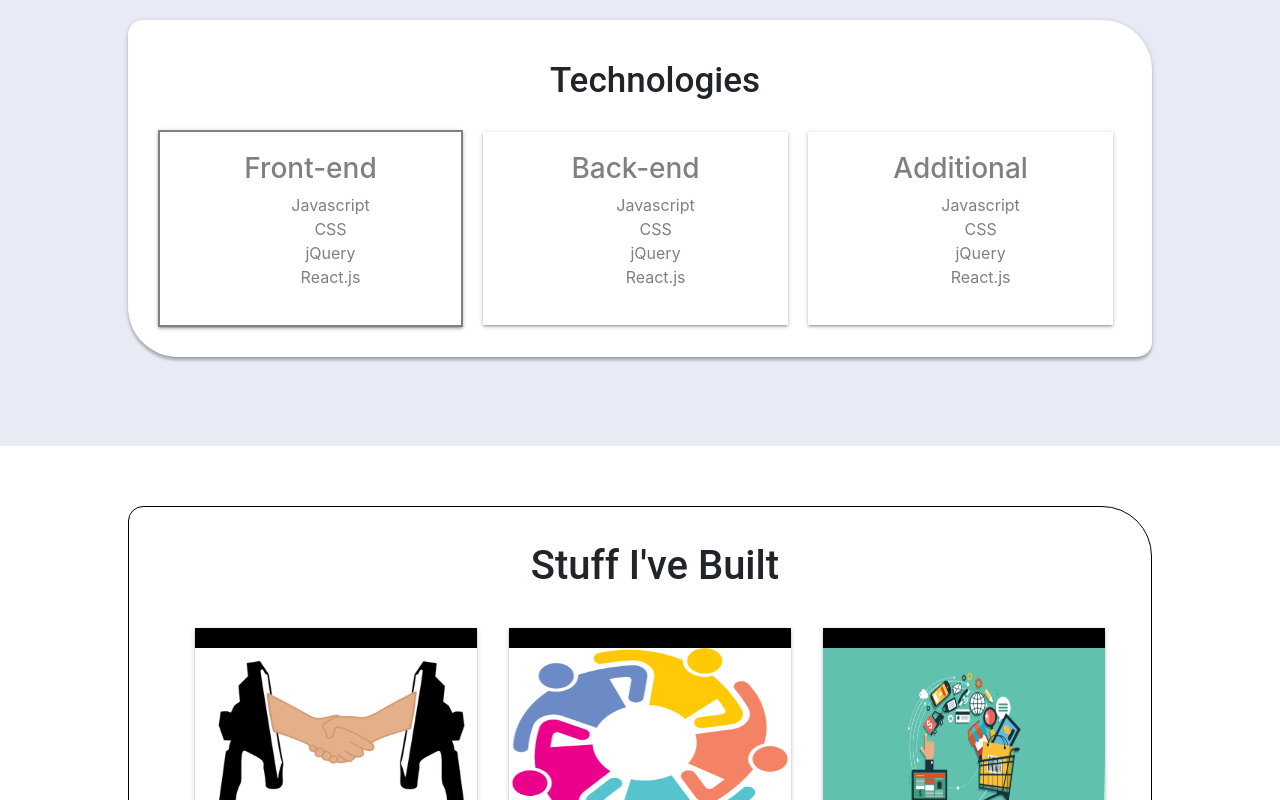
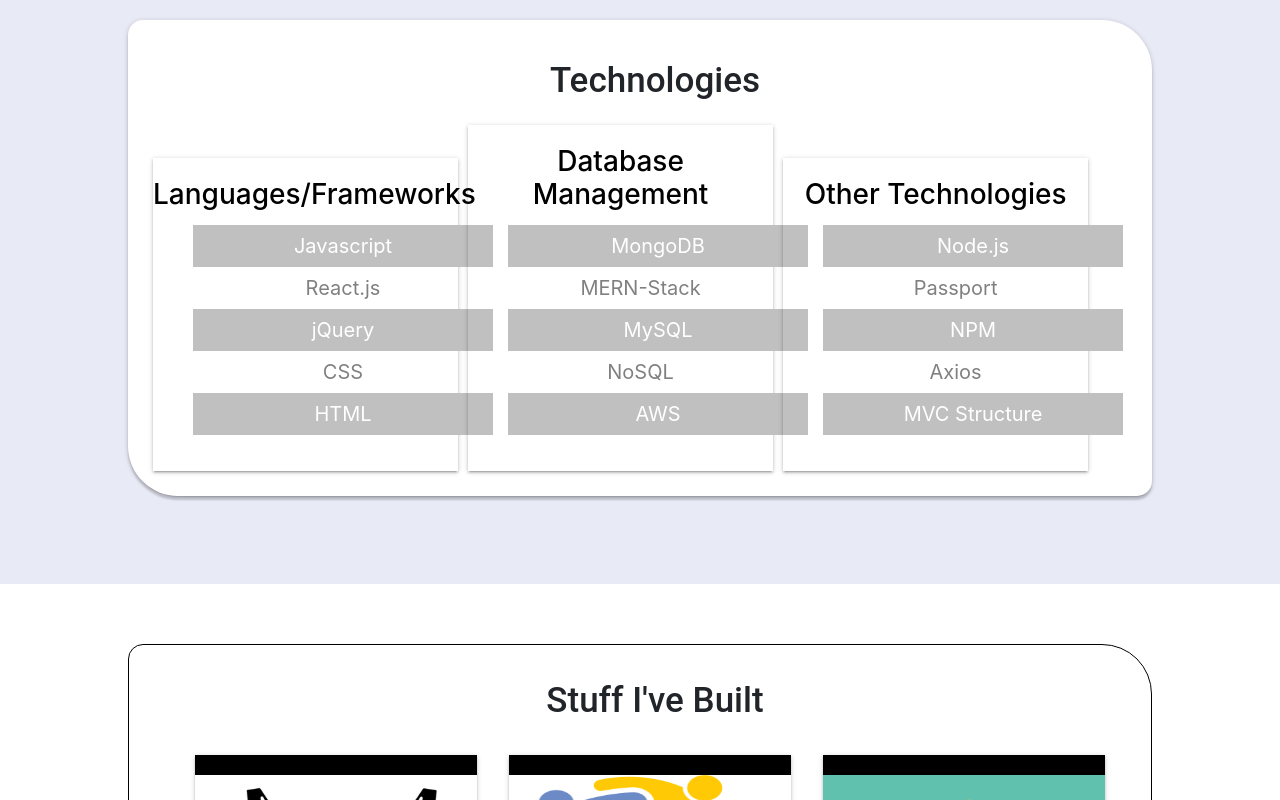
Before and after one commit to caseycling/portfolio, a React (Create React App) app in the folder client/: page / in a window 1280 px wide. Shown: the part 1200-2000 px from the top of the page. Built offline with nearby package versions, Linux system fonts and the light colour scheme; a web font is replaced by a local one.

Commit message:
Adjusting styling

```diff
--- a/client/src/components/Projects/Projects.js
+++ b/client/src/components/Projects/Projects.js
@@ -21,7 +21,7 @@
 //Styling objects
 
 let HeaderStyle = {
-    fontSize: "40px",
+    fontSize: "35px",
     fontFamily: "Roboto, sans-serif",
     paddingTop: "15px",
     marginLeft: "30px",
--- a/client/src/components/Technologies/Technologies.css
+++ b/client/src/components/Technologies/Technologies.css
@@ -8,14 +8,12 @@
     /* border: solid 1px black; */
     border-radius: 15px 50px;
     box-shadow: 0 4px 2px 0 rgba(0,0,0,0.14), 0 3px 1px -2px rgba(0,0,0,0.12), 0 1px 5px 0 rgba(0,0,0,0.2);
-
-    /* background-image: url('../../images/navbackground.jpg') */
-  }
+    }
 
   .individualContainer {
     display: inline-block;
     text-align: center;
-    margin: 10px;
+    margin: 5px;
     height: 100%;
     width: 31%;
     padding-bottom: 20px;
@@ -26,5 +24,13 @@
   }
 
   li {
+    font-size: 20px;
+    text-align: center;
+    margin-right: 0px;
+    padding-top: 6px;
+    padding-bottom: 6px;
+  }
+
+  ul {
 
   }
--- a/client/src/components/Technologies/Technologies.js
+++ b/client/src/components/Technologies/Technologies.js
@@ -15,34 +15,37 @@
                     Lorem ipsum dolor sit amet, consectetur adipisicing elit, sed do eiusmod tempor incididunt ut labore et dolore magna aliqua. Ut enim ad minim veniam, quis nostrud exercitation ullamco laboris nisi ut aliquip ex ea commodo consequat.
                     Lorem ipsum dolor sit amet, consectetur adipisicing elit, sed do eiusmod tempor incididunt ut labore et dolore magna aliqua. Ut enim ad minim veniam, quis nostrud exercitation ullamco laboris nisi ut aliquip ex ea commodo consequat.</p>
                 </div>
-                <div className="techContainer" id="technologies"style={{backgroundColor: "white"}}>
+                <div className="techContainer" id="technologies" style={{ backgroundColor: "white" }}>
                     <h2 style={HeaderStyle}>Technologies</h2>
                     <div class="content">
-                        <div className="individualContainer" >
-                            <h3>Front-end </h3>
-                            <ul style={{listStyleType: "none", textAlign: "center"}}>
-                                <li>Javascript</li>
+                        <div className="individualContainer" style={{ border: "none" }}>
+                            <h3 style={{color: "black"}}>Languages/Frameworks </h3>
+                            <ul style={{ listStyleType: "none", paddingTop: "5px", display: "inline-block" }}>
+                                <li style={{color: "white", backgroundColor: "silver", width: "300px"}}>Javascript</li>
+                                <li>React.js</li>
+                                <li style={{color: "white", backgroundColor: "silver", width: "300px"}}>jQuery</li>
                                 <li>CSS</li>
-                                <li>jQuery</li>
-                                <li>React.js</li>
+                                <li style={{color: "white", backgroundColor: "silver", width: "300px"}}>HTML</li>
                             </ul>
                         </div>
-                        <div className="individualContainer" style={{border: "none"}}>
-                            <h3>Back-end </h3>
-                            <ul style={{listStyleType: "none", textAlign: "center"}}>
-                                <li>Javascript</li>
-                                <li>CSS</li>
-                                <li>jQuery</li>
-                                <li>React.js</li>
+                        <div className="individualContainer" style={{ border: "none" }}>
+                            <h3 style={{color: "black"}}>Database Management </h3>
+                            <ul style={{ listStyleType: "none", paddingTop: "5px"  }}>
+                                <li style={{color: "white", backgroundColor: "silver", width: "300px"}}>MongoDB</li>
+                                <li>MERN-Stack</li>
+                                <li style={{color: "white", backgroundColor: "silver", width: "300px"}}>MySQL</li>
+                                <li>NoSQL</li>
+                                <li style={{color: "white", backgroundColor: "silver", width: "300px"}}>AWS</li>
                             </ul>
                         </div>
-                        <div className="individualContainer" style={{border: "none"}}>
-                            <h3>Additional</h3>
-                            <ul style={{listStyleType: "none", textAlign: "center"}}>
-                                <li>Javascript</li>
-                                <li>CSS</li>
-                                <li>jQuery</li>
-                                <li>React.js</li>
+                        <div className="individualContainer" style={{ border: "none" }}>
+                            <h3 style={{color: "black"}}>Other Technologies</h3>
+                            <ul style={{ listStyleType: "none", paddingTop: "5px" }}>
+                                <li style={{color: "white", backgroundColor: "silver", width: "300px"}}>Node.js</li>
+                                <li>Passport</li>
+                                <li style={{color: "white", backgroundColor: "silver", width: "300px"}}>NPM</li>
+                                <li>Axios</li>
+                                <li style={{color: "white", backgroundColor: "silver", width: "300px"}}>MVC Structure</li>
                             </ul>
                         </div>
                     </div>
```
